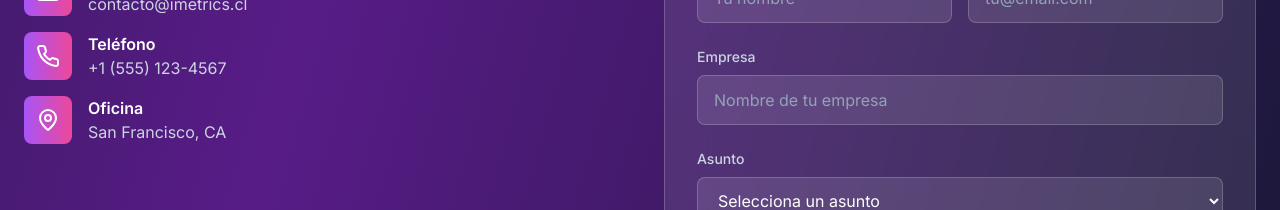
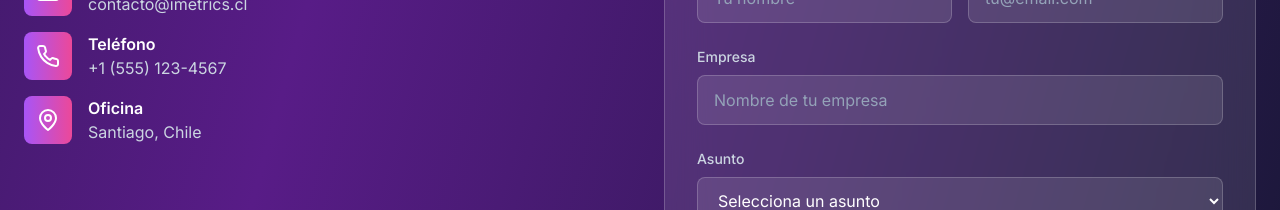
Before and after one commit to brifyai/TV-radio, a React (Create React App) app: page / in a window 1280 px wide. Shown: the part 3500-3710 px from the top of the page. Built offline with nearby package versions, Linux system fonts and the light colour scheme; no server answers.

Commit message:
Actualizar ubicación de oficina: San Francisco, CA → Santiago, Chile

```diff
--- a/src/components/Auth/Landing.js
+++ b/src/components/Auth/Landing.js
@@ -540,7 +540,7 @@ const Landing = () => {
                     </div>
                     <div>
                       <div className="text-white font-semibold">Oficina</div>
-                      <div className="text-slate-300">San Francisco, CA</div>
+                      <div className="text-slate-300">Santiago, Chile</div>
                     </div>
                   </div>
                 </div>
```
